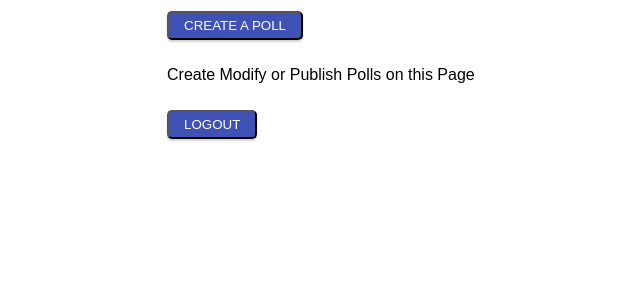
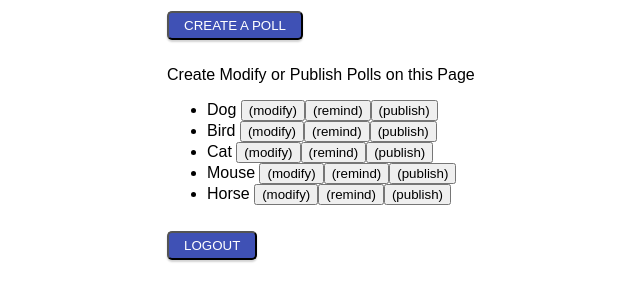
Before and after one commit to mmaguire21/Senior-Design-Lab-3, a Gatsby site: page /admin/home in a window 1280 px wide. Shown: the part 167-468 px from the top of the page, without its empty margins (223-863 px from the left). Built offline with nearby package versions, Linux system fonts and the light colour scheme; Gatsby itself is replaced by a stand-in of ours.

Commit message:
Added some framework stuff for listing the polls

```diff
--- a/src/pages/admin/home.js
+++ b/src/pages/admin/home.js
@@ -40,9 +40,35 @@ Button.defaultProps = {
     theme: "blue"
 };
 
-function clickMe() {
-    alert("You clicked me!");
+function remind() {
+    alert("Members of the poll have been reminded");
 }
+
+function publish() {
+    alert("The poll has been published")
+}
+
+const RenderList = props => {
+    const animals = ["Dog", "Bird", "Cat", "Mouse", "Horse"];
+
+    return (
+        <ul>
+            {animals.map(animal => (
+                <li>
+                    <nav>
+                        {animal}
+                        <text> </text>
+                        <Link to="/admin/modify">
+                            <button>(modify)</button>
+                        </Link>
+                        <button onClick={remind}>(remind)</button>
+                        <button onClick={publish}>(publish)</button>
+                    </nav>
+                </li>
+            ))}
+        </ul>
+    );
+};
 
 export default function Home() {
     return (
@@ -53,10 +79,11 @@ export default function Home() {
 
             <p>Create Modify or Publish Polls on this Page</p>
 
+            <RenderList/>
+
             <Link to="/login">
                 <Button>Logout</Button>
             </Link>
-
         </Layout>
     )
 }
```
